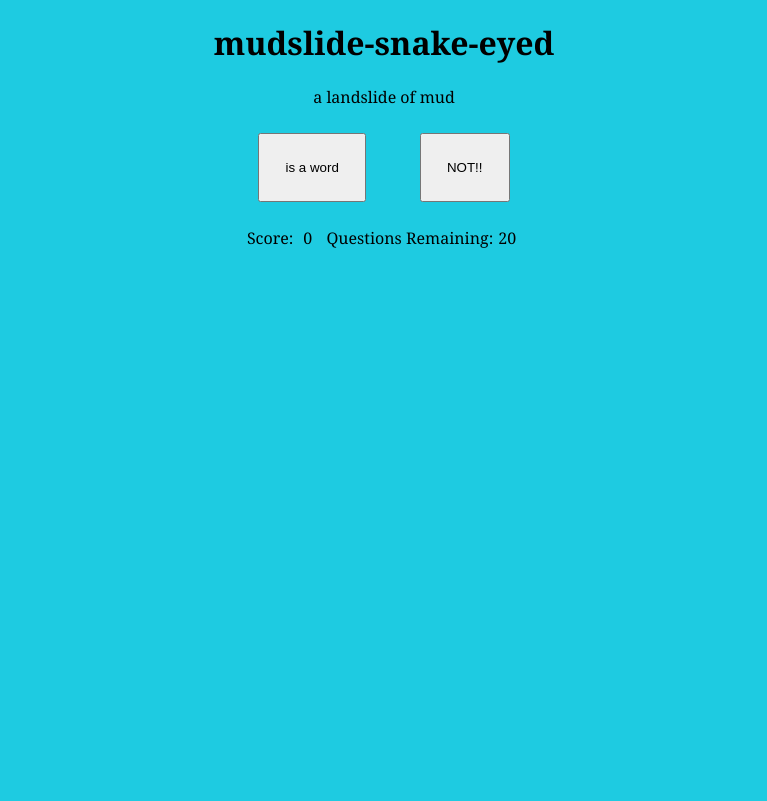
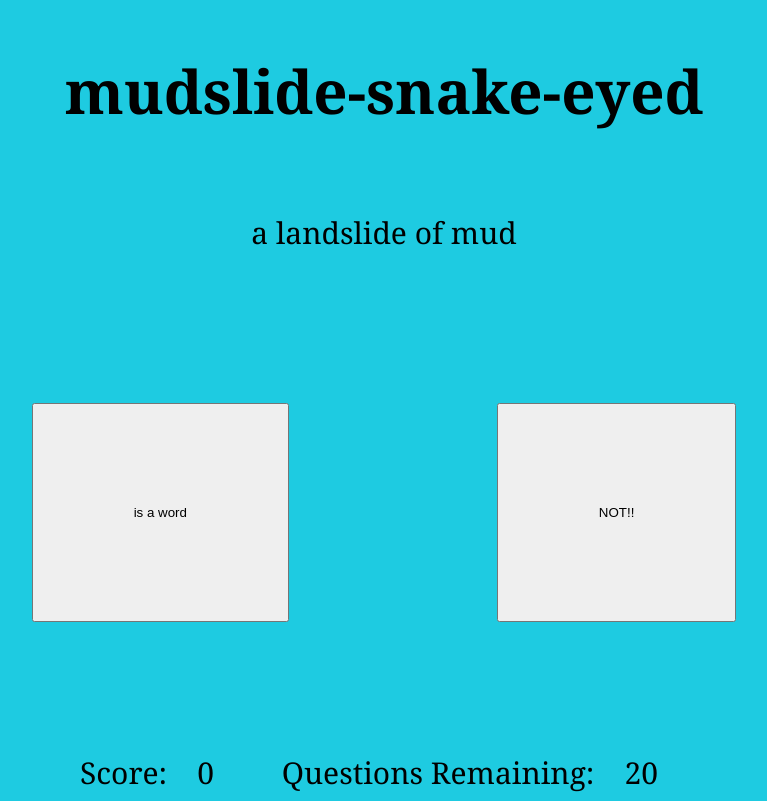
Before and after one commit to caseyvoss95/THATS-a-thing, a plain HTML site: page index.html in a window 1280 px wide. Shown: the whole page, without its empty margins (256-1023 px from the left). Drawn offline with nearby package versions, Linux system fonts and the light colour scheme.

Commit message:
responsive design added

```diff
--- a/css/style.css
+++ b/css/style.css
@@ -4,12 +4,43 @@ body {
     text-align: center;
 }
 
+h1 {
+    margin: 50px 0 50px 0;
+}
+
+#definition {
+    margin-bottom: 50px;
+
+}
+
+
 p {
     display: inline-block;
-    margin: 0px 5px 0px 5px;
+    margin: 30px 30px 0 30px;
+    text-align: right;
 }
 
 button {
     margin: 25px;
     padding: 25px;
 }
+
+#score-board {
+    margin-right: 0px;
+}
+
+
+@media only screen and (min-width: 1024px) {
+
+    button {
+        margin: 100px;
+        padding: 100px;
+    }
+
+    body {
+        font-family: Georgia, 'Times New Roman', Times, serif;
+        text-align: center;
+        font-size: 30px;
+    }
+
+}
--- a/index.html
+++ b/index.html
@@ -22,7 +22,7 @@
     <button id="yes">is a word</button>
     <button id="no">NOT!!</button>
 </nav>
- <p>Score: </p><p id="score">0</p>
+ <p id="score-board">Score: </p><p id="score">0</p>
  <p>Questions Remaining:</p>20<p id="questionsNum"></p>
 
 </body>
```
